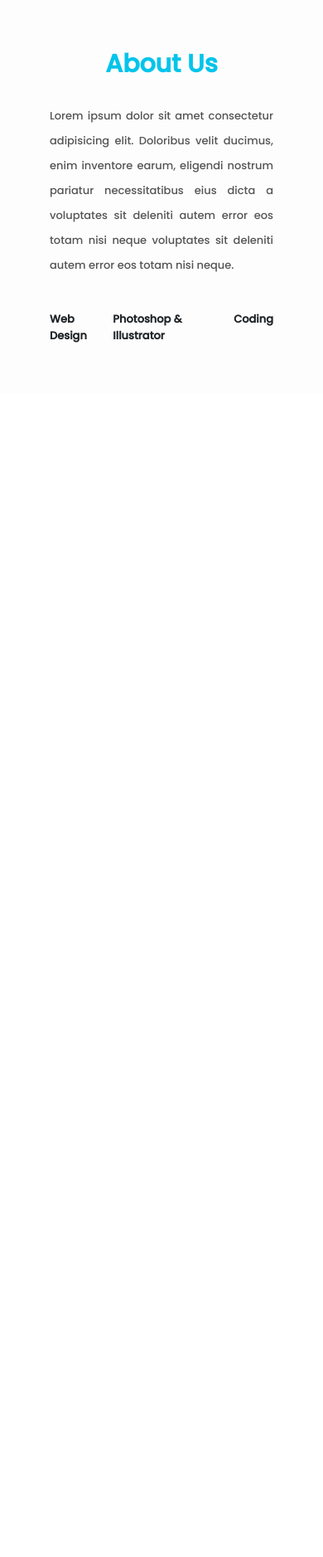
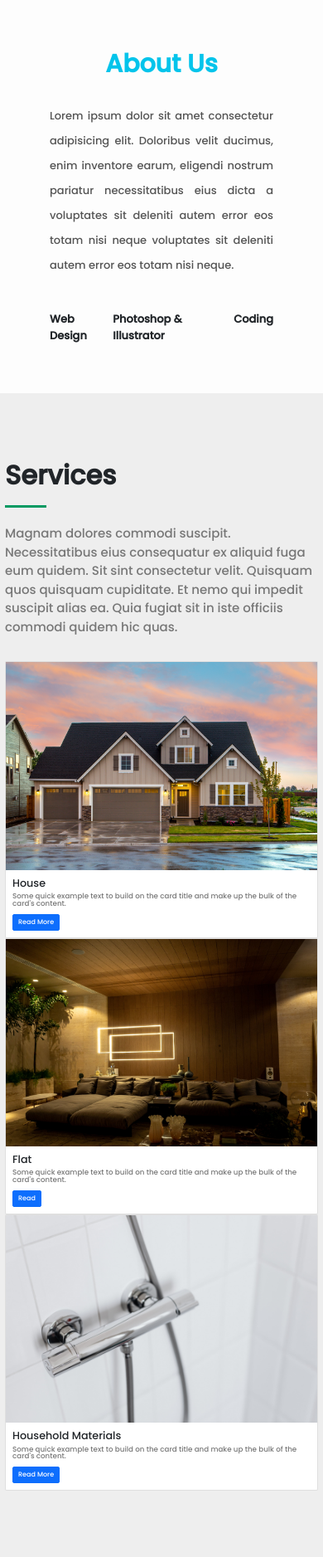
Before and after one commit to Callme-Group/Sajilo-Sewa, a Django app: page / in a window 390 px wide; the page is wider, and only the part inside the window is pictured. Shown: the part 913-2790 px from the top of that part at 83% size. Before the commit the page ends 1326 px from the top of that part, so only its background shows below. Run offline with Django 3.2, Linux system fonts and the light colour scheme; some web fonts are replaced.

Commit message:
services

```diff
--- a/dashboard/static/css/registercss.css
+++ b/dashboard/static/css/registercss.css
@@ -4,11 +4,8 @@
     box-sizing: border-box;
 }
 
-
-.row{
-     background: white;
-     border-radius: 30px;
-     box-shadow: 12px 12px 22px;
+.login{
+    height: 89vh;
 }
 
 .login img{
@@ -32,6 +29,7 @@
 -webkit-box-shadow: -1px 1px 30px -10px rgba(0,0,0,0.75);
 -moz-box-shadow: -1px 1px 30px -10px rgba(0,0,0,0.75);
 }
+
 
 .btn1{
     height: 50px;
--- a/dashboard/static/css/style.css
+++ b/dashboard/static/css/style.css
@@ -35,6 +35,10 @@ html{
 body{
     background: #eee;
 
+}
+
+.rounded-5{
+  border-radius: 30px;
 }
 
 .header{
@@ -505,3 +509,61 @@ z-index: 100;
         padding: 60px;
     }
 }
+
+
+
+
+
+
+
+
+
+
+section {
+  padding: 80px 0;
+  overflow: hidden;
+}
+
+.section-bg {
+  background-color: #8fffd6;
+}
+
+.section-title {
+  padding-bottom: 30px;
+}
+.section-title h2 {
+  font-size: 32px;
+  font-weight: bold;
+  margin-bottom: 20px;
+  padding-bottom: 20px;
+  position: relative;
+}
+.section-title h2::after {
+  content: "";
+  position: absolute;
+  display: block;
+  width: 50px;
+  height: 3px;
+  background: #009961;
+  bottom: 0;
+  left: 0;
+}
+.section-title p {
+  margin-bottom: 0;
+  color: #777777;
+  font-size: 15px;
+}
+
+.inactive-color{
+  color: #777777;
+}
+
+
+.d-shadow{
+  box-shadow: 12px 12px 22px;
+}
+
+.c-paragraph{
+  font-size: min(calc(6px + 0.7vw), 16px);
+  line-height: calc(6px + 0.7vw);
+}
--- a/dashboard/templates/dashboard/dashboard.html
+++ b/dashboard/templates/dashboard/dashboard.html
@@ -1,10 +1,11 @@
 {% extends 'layout.html' %}
+
 {% load static %}
 
 {% block content %}
 
 
-<section id="f1" class="position-relative">
+<section id="f1" class="position-relative p-0">
     <img src="{% static 'images/bg.jpg' %}" class="bgg position-absolute w-100 h-100" alt="">
     <img src="{% static 'images/bg1.jpg' %}" class="bgg1 position-absolute w-100 h-100" alt="">
     <img src="{% static 'images/bg3.jpg' %}" class="bgg3 position-absolute w-100 h-100" alt="">
@@ -41,4 +42,75 @@
 </div>
 
 
+<section id="services-section" class="services-section">
+    <div class="container">
+
+        <div class="section-title">
+            <h2>Services</h2>
+            <p>Magnam dolores commodi suscipit. Necessitatibus eius consequatur ex aliquid fuga eum quidem. Sit sint consectetur velit. Quisquam quos quisquam cupiditate. Et nemo qui impedit suscipit alias ea. Quia fugiat sit in iste officiis commodi quidem hic quas.</p>
+        </div>
+
+        <div class="row justify-content-center">
+            <div class="col-md-4">
+                <div class="card">
+                  <div class="bg-image hover-overlay ripple" >
+                    <img
+                      src="{% static 'images/house1.jpg' %}" class="img-fluid"/>
+                    <a href="#!">
+                      <div class="mask"></div>
+                    </a>
+                  </div>
+                  <div class="card-body">
+                    <h3 class="card-title">House</h3>
+                    <p class="c-paragraph inactive-color">
+                      Some quick example text to build on the card title and make up the bulk of the
+                      card's content.
+                    </p>
+                    <a href="#!" class="btn btn-primary">Read More</a>
+                  </div>
+                </div>
+            </div>
+            <div class="col-md-4">
+                <div class="card">
+                  <div class="bg-image hover-overlay ripple" data-mdb-ripple-color="light">
+                    <img
+                      src="{% static 'images/bg.jpg' %}" class="img-fluid"/>
+                    <a href="#!">
+                      <div class="mask" style="background-color: rgba(251, 251, 251, 0.15);"></div>
+                    </a>
+                  </div>
+                  <div class="card-body">
+                    <h3 class="card-title">Flat</h3>
+                    <p class="c-paragraph inactive-color">
+                      Some quick example text to build on the card title and make up the bulk of the
+                      card's content.
+                    </p>
+                    <a href="#!" class="btn btn-primary">Read </a>
+                  </div>
+                </div>
+            </div>
+            <div class="col-md-4">
+                <div class="card">
+                  <div class="bg-image hover-overlay ripple" data-mdb-ripple-color="light">
+                    <img
+                      src="{% static 'images/plumbing.jpg' %}" class="img-fluid"/>
+                    <a href="#!">
+                      <div class="mask" style="background-color: rgba(251, 251, 251, 0.15);"></div>
+                    </a>
+                  </div>
+                  <div class="card-body">
+                    <h3 class="card-title">Household Materials</h3>
+                    <p class="c-paragraph inactive-color">
+                      Some quick example text to build on the card title and make up the bulk of the
+                      card's content.
+                    </p>
+                    <a href="#!" class="btn btn-primary">Read More</a>
+                  </div>
+                </div>
+            </div>
+        </div>
+    </div>
+</section>
+
+
 {% endblock %}
--- a/dashboard/templates/dashboard/login.html
+++ b/dashboard/templates/dashboard/login.html
@@ -4,9 +4,9 @@
 {% block title %}Login{% endblock %}
 {% block content %}
 
-<section class="login py-5 bg-light">
+<section class="login d-flex align-items-center py-5 bg-light">
     <div class="container">
-        <div class="row g-0">
+        <div class="row bg-white rounded-5 shadow shadow-lg g-0">
             <div class="col-lg-5">
                 <img src="{% static 'images/login s.svg' %}" class="img-fluid" alt="">
             </div>
--- a/templates/layout.html
+++ b/templates/layout.html
@@ -9,8 +9,6 @@
     <meta name="viewport" content="width=device-width, initial-scale=1.0">
     <title>{% block title %}{% endblock %}</title>
     {% block css_files %} {% endblock css_files %}
-    <link rel="stylesheet" href='{% static "css/style.css" %}'>
-    <link rel="stylesheet" href='{% static "css/registercss.css" %}'>
     <link rel="stylesheet" href="https://cdnjs.cloudflare.com/ajax/libs/font-awesome/6.0.0-beta2/css/all.min.css">
     <link rel="stylesheet" href="https://cdnjs.cloudflare.com/ajax/libs/animate.css/4.1.1/animate.min.css"/>
     <link rel="preconnect" href="https://fonts.googleapis.com">
@@ -20,7 +18,9 @@
     <!-- CSS only -->
     <link href="https://cdn.jsdelivr.net/npm/bootstrap@5.1.3/dist/css/bootstrap.min.css" rel="stylesheet" integrity="sha384-1BmE4kWBq78iYhFldvKuhfTAU6auU8tT94WrHftjDbrCEXSU1oBoqyl2QvZ6jIW3" crossorigin="anonymous">
     <!-- JavaScript Bundle with Popper -->
+    <link rel="stylesheet" href='{% static "css/style.css" %}'>
     <link rel="stylesheet" href='{% static "css/about.css" %}'>
+    <link rel="stylesheet" href='{% static "css/registercss.css" %}'>
 
 </head>
 <body>
```
Also changed, not shown: dashboard/static/images/house1.jpg (added), dashboard/static/images/plumbing.jpg (added).
